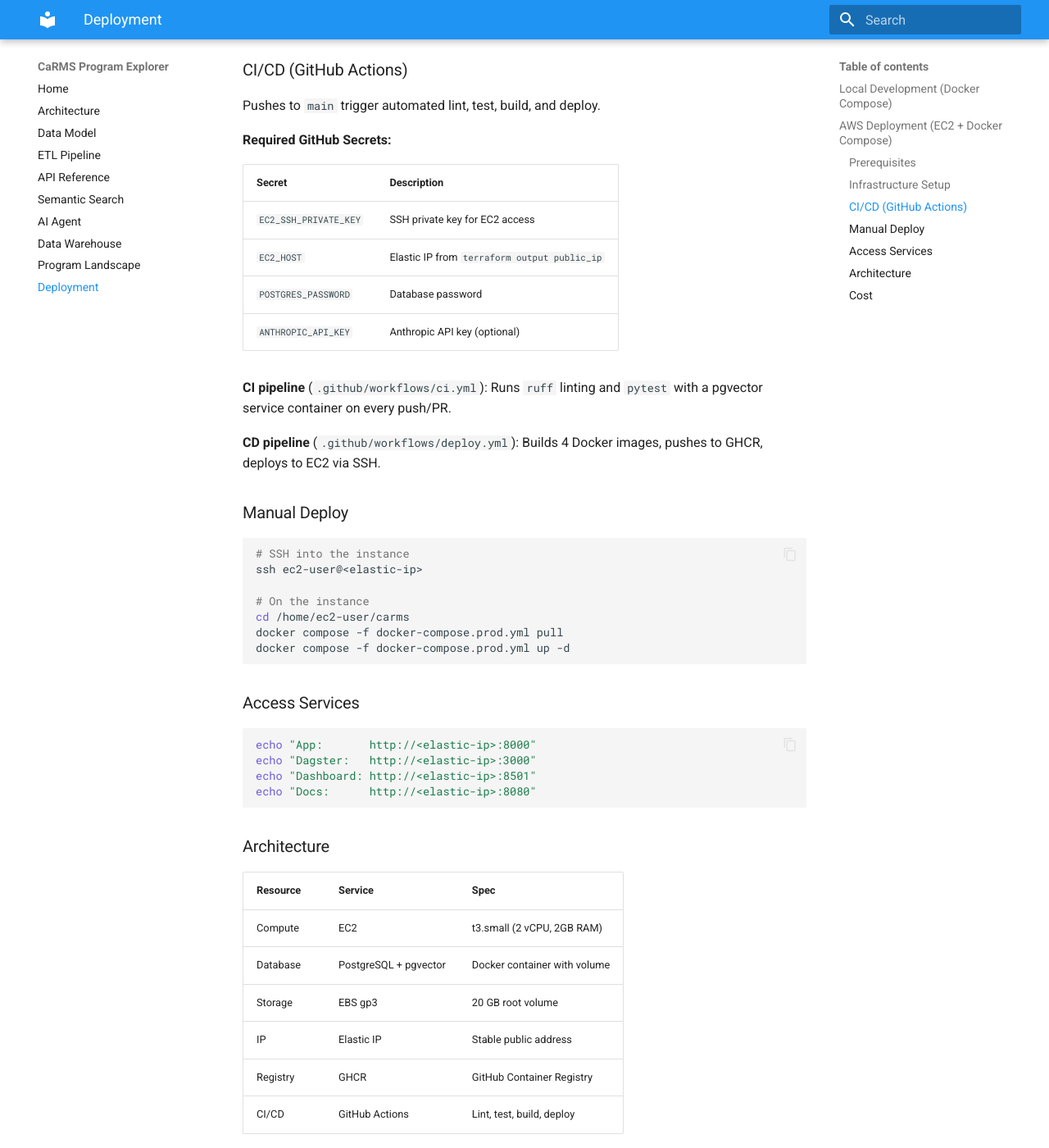
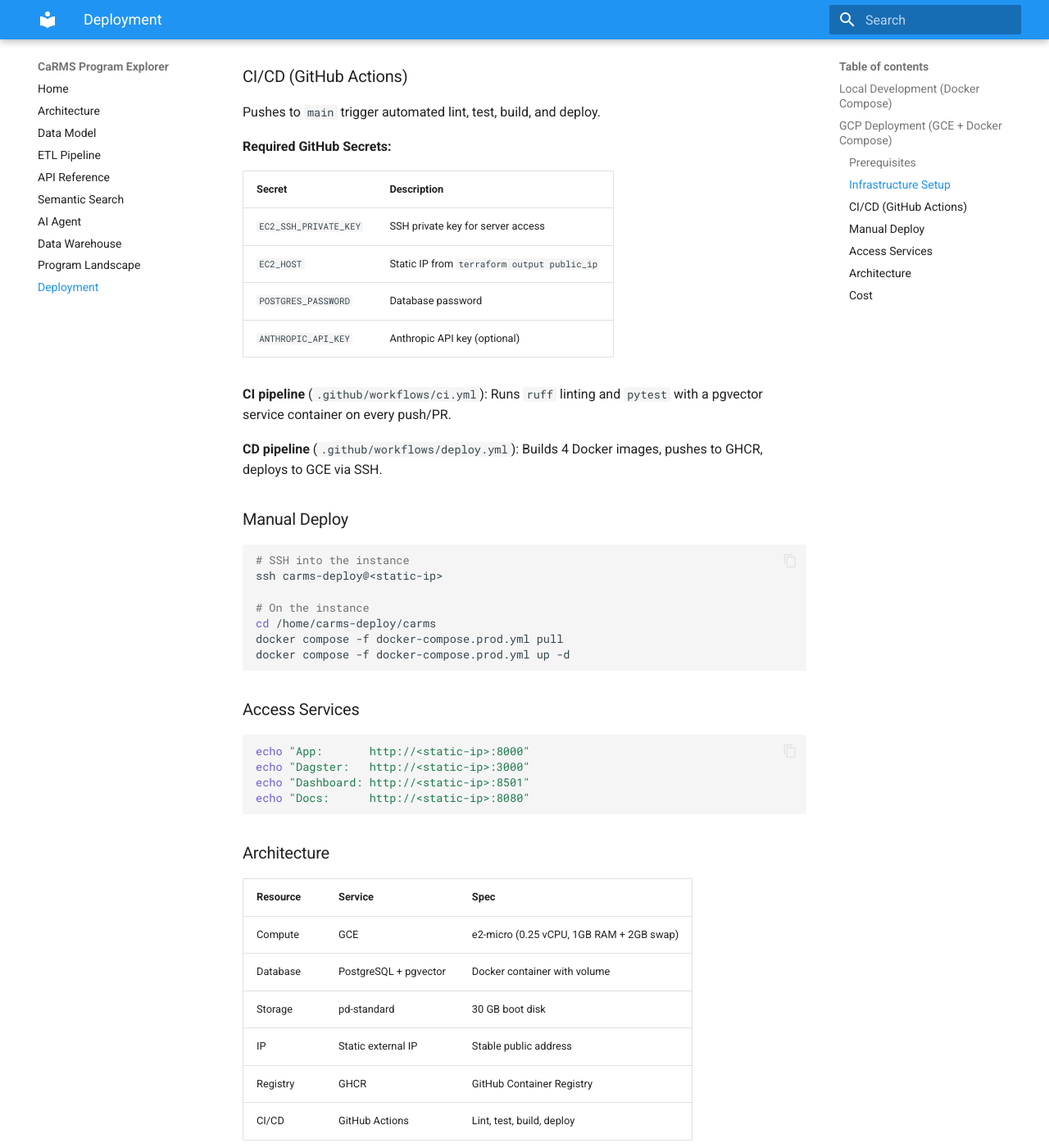
Before and after one commit to MattGaiser/carms-explorer, an MkDocs documentation site: the page built from docs/docs/deployment.md, in a window 1280 px wide and 1400 px high, scrolled down 1158 px. Shown: the whole window at 82% size. Built offline with MkDocs 1.6.1 and Material for MkDocs 9.7.7, drawn with Linux system fonts in a browser that asks for light colours; some of the changed text lies outside the part shown.

Commit message:
Switch deployment from AWS EC2 to GCP e2-micro (free tier)
Replace AWS provider/resources with Google Cloud. Use Ubuntu 24.04
with Docker + Compose v2. Update deploy workflow SSH user and paths.

````diff
--- a/docs/docs/deployment.md
+++ b/docs/docs/deployment.md
@@ -20,12 +20,13 @@ open http://localhost:8501       # Streamlit dashboard
 open http://localhost:8080       # Documentation
 ```
 
-## AWS Deployment (EC2 + Docker Compose)
+## GCP Deployment (GCE + Docker Compose)
 
-Single EC2 instance running all 7 services via docker-compose (~$15/mo for t3.small, or free tier with t3.micro).
+Single GCE e2-micro instance running all 7 services via docker-compose (free tier eligible).
 
 ### Prerequisites
-- AWS CLI configured with appropriate credentials
+- GCP project with Compute Engine API enabled
+- `gcloud` CLI authenticated
 - Terraform >= 1.5
 - An SSH key pair (`ssh-keygen -t ed25519`)
 
@@ -55,23 +56,23 @@ Pushes to `main` trigger automated lint, test, build, and deploy.
 
 | Secret | Description |
 |--------|-------------|
-| `EC2_SSH_PRIVATE_KEY` | SSH private key for EC2 access |
-| `EC2_HOST` | Elastic IP from `terraform output public_ip` |
+| `EC2_SSH_PRIVATE_KEY` | SSH private key for server access |
+| `EC2_HOST` | Static IP from `terraform output public_ip` |
 | `POSTGRES_PASSWORD` | Database password |
 | `ANTHROPIC_API_KEY` | Anthropic API key (optional) |
 
 **CI pipeline** (`.github/workflows/ci.yml`): Runs `ruff` linting and `pytest` with a pgvector service container on every push/PR.
 
-**CD pipeline** (`.github/workflows/deploy.yml`): Builds 4 Docker images, pushes to GHCR, deploys to EC2 via SSH.
+**CD pipeline** (`.github/workflows/deploy.yml`): Builds 4 Docker images, pushes to GHCR, deploys to GCE via SSH.
 
 ### Manual Deploy
 
 ```bash
 # SSH into the instance
-ssh ec2-user@<elastic-ip>
+ssh carms-deploy@<static-ip>
 
 # On the instance
-cd /home/ec2-user/carms
+cd /home/carms-deploy/carms
 docker compose -f docker-compose.prod.yml pull
 docker compose -f docker-compose.prod.yml up -d
 ```
@@ -79,20 +80,20 @@ docker compose -f docker-compose.prod.yml up -d
 ### Access Services
 
 ```bash
-echo "App:       http://<elastic-ip>:8000"
-echo "Dagster:   http://<elastic-ip>:3000"
-echo "Dashboard: http://<elastic-ip>:8501"
-echo "Docs:      http://<elastic-ip>:8080"
+echo "App:       http://<static-ip>:8000"
+echo "Dagster:   http://<static-ip>:3000"
+echo "Dashboard: http://<static-ip>:8501"
+echo "Docs:      http://<static-ip>:8080"
 ```
 
 ### Architecture
 
 | Resource | Service | Spec |
 |----------|---------|------|
-| Compute | EC2 | t3.small (2 vCPU, 2GB RAM) |
+| Compute | GCE | e2-micro (0.25 vCPU, 1GB RAM + 2GB swap) |
 | Database | PostgreSQL + pgvector | Docker container with volume |
-| Storage | EBS gp3 | 20 GB root volume |
-| IP | Elastic IP | Stable public address |
+| Storage | pd-standard | 30 GB boot disk |
+| IP | Static external IP | Stable public address |
 | Registry | GHCR | GitHub Container Registry |
 | CI/CD | GitHub Actions | Lint, test, build, deploy |
 
@@ -100,11 +101,9 @@ echo "Docs:      http://<elastic-ip>:8080"
 
 | Component | Monthly Cost |
 |-----------|-------------|
-| EC2 t3.small | ~$15 |
-| Elastic IP (attached) | $0 |
-| EBS 20GB gp3 | ~$2 |
+| GCE e2-micro | $0 (free tier) |
+| Static IP (attached) | $0 |
+| pd-standard 30GB | $0 (free tier) |
 | GHCR | Free (public repo) |
 | GitHub Actions | Free (2,000 min/mo) |
-| **Total** | **~$17/mo** |
-
-Free tier: Use `t3.micro` ($0 for 12 months) — add 2GB swap for PyTorch.
+| **Total** | **$0/mo** |
````
Also changed, not shown: 6 other files.
